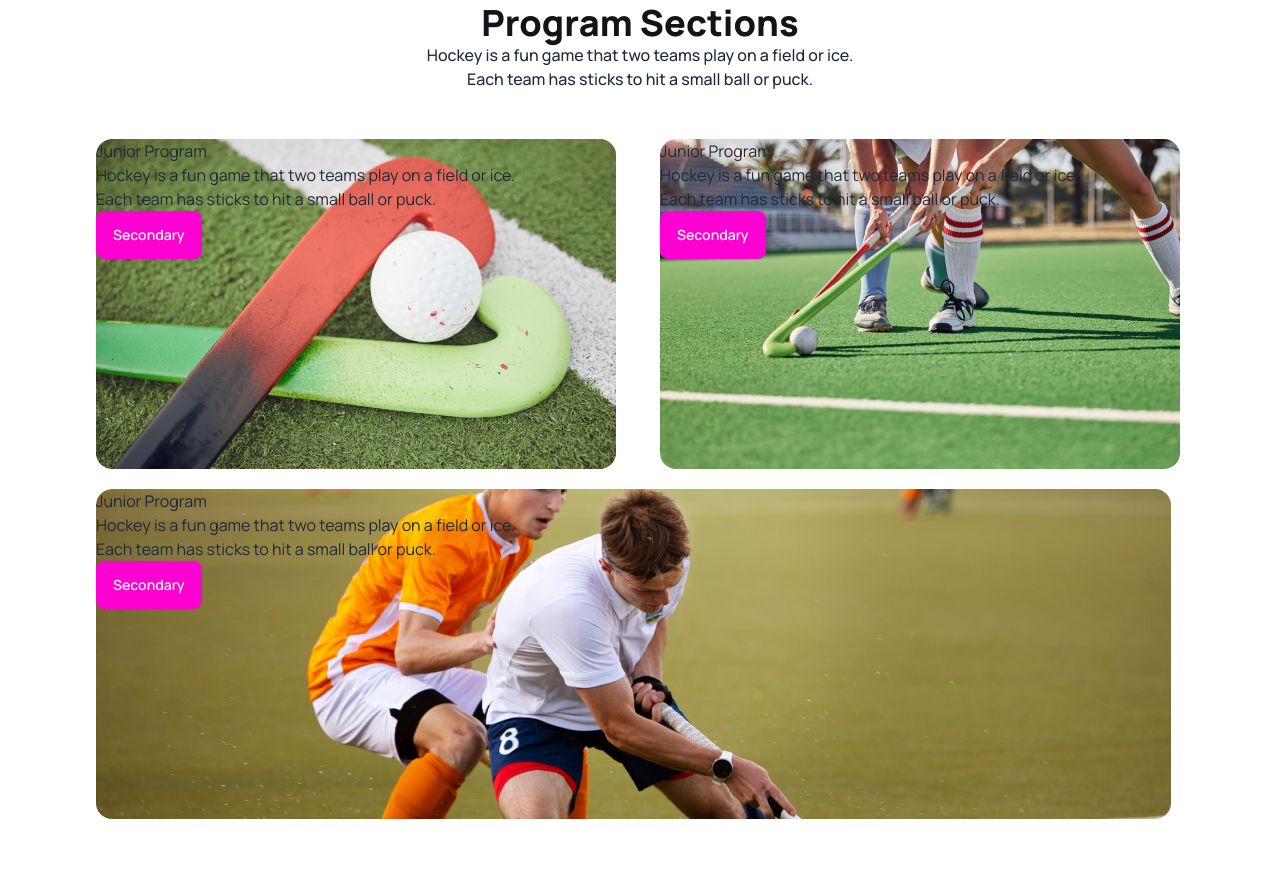
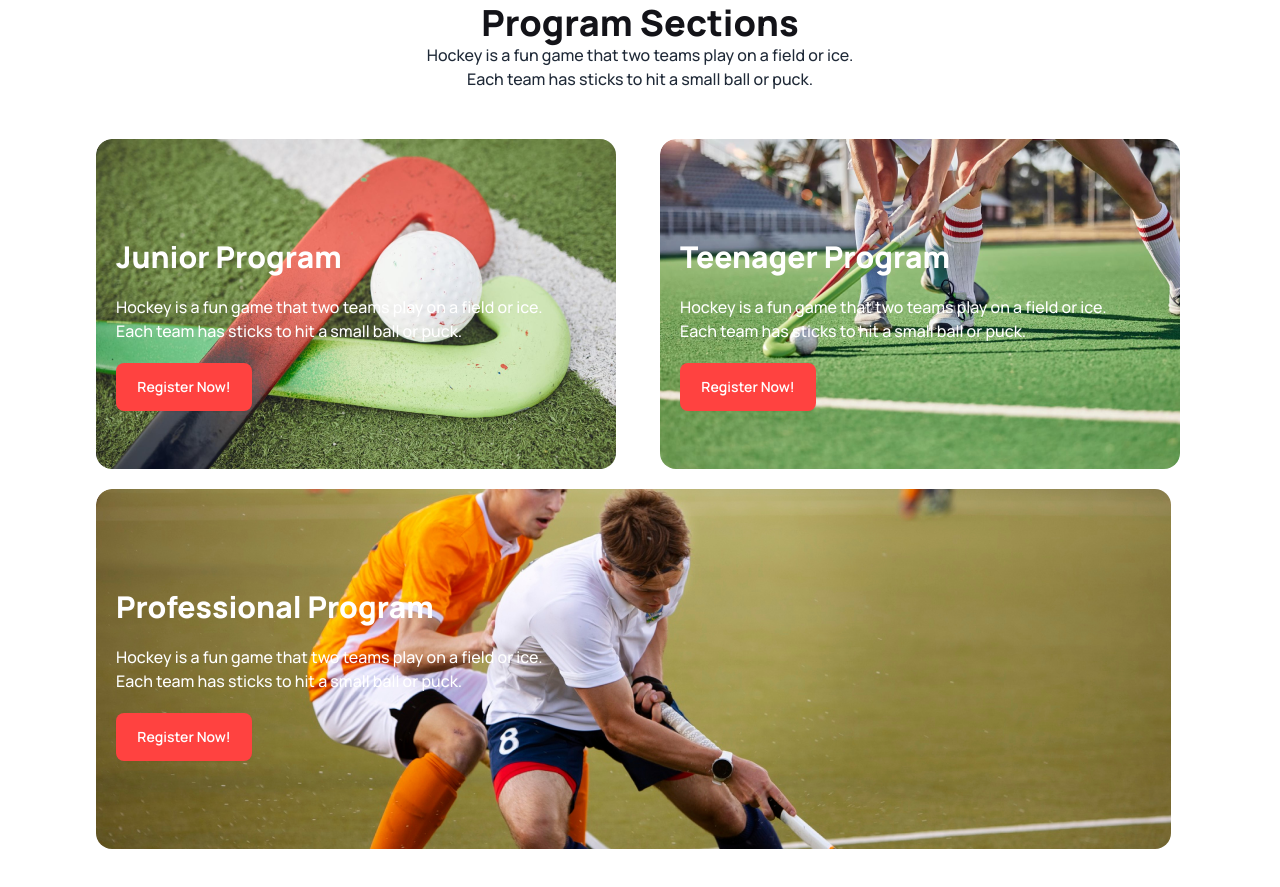
Before and after one commit to Mhasan4D/assignment-3, a plain HTML site: page index.html in a window 1280 px wide. Shown: the part 1153-2040 px from the top of the page. Drawn offline with nearby package versions, Linux system fonts and the light colour scheme.

Commit message:
update  program section design

```diff
--- a/index.html
+++ b/index.html
@@ -102,22 +102,28 @@
           </div>
 
            <div class="mt-12 grid grid-cols-1 md:grid-cols-2 gap-10 lg:grid-cols-2">
+
              <div class="bg-[url(./Images/2.png)]  w-[520px] h-[330px] rounded-2xl">
-              <h2>Junior Program</h2>
-              <p>Hockey is a fun game that two teams play on a field or ice. <br> Each team has sticks to hit a small ball or puck.</p>
-              <button class="btn btn-secondary">Secondary</button>
+             <div class=" translate-y-20 p-5 space-y-5"> <h2 class=" text-3xl font-extrabold text-[#FFFFFF]">Junior Program</h2>
+              <p class="text-[16px] font-medium text-[#FFFFFF]">Hockey is a fun game that two teams play on a field or ice. <br> Each team has sticks to hit a small ball or puck.</p>
+              <button class="btn bg-[#FF4240] text-white border-none w-[136px] h-[27px]">Register Now!</button>
              </div>
+            </div>
 
              <div class="bg-[url(./Images/3.png)] w-[520px] h-[330px] rounded-2xl">
-              <h2>Junior Program</h2>
-              <p>Hockey is a fun game that two teams play on a field or ice. <br> Each team has sticks to hit a small ball or puck.</p>
-              <button class="btn btn-secondary">Secondary</button>
+             <div class="translate-y-20 p-5 space-y-5">
+              <h2 class="text-3xl font-extrabold text-[#FFFFFF]">Teenager Program</h2>
+              <p class="text-[16px] font-medium text-[#FFFFFF]">Hockey is a fun game that two teams play on a field or ice. <br> Each team has sticks to hit a small ball or puck.</p>
+              <button class="btn bg-[#FF4240] text-white border-none w-[136px] h-[27px]">Register Now!</button>
+             </div>
             </div>
           </div>
-            <div class="bg-[url(./Images/4.png)] w-[1075px] h-[330px] rounded-2xl my-5">
-              <h2>Junior Program</h2>
-              <p>Hockey is a fun game that two teams play on a field or ice. <br> Each team has sticks to hit a small ball or puck.</p>
-              <button class="btn btn-secondary">Secondary</button>
+            <div class="bg-[url(./Images/4.png)] w-[1075px] h-[360px] rounded-2xl my-5">
+             <div class="translate-y-20 p-5 space-y-5">
+              <h2 class="text-3xl font-extrabold text-[#FFFFFF]">Professional Program</h2>
+              <p class="text-[16px] font-medium text-[#FFFFFF]">Hockey is a fun game that two teams play on a field or ice. <br> Each team has sticks to hit a small ball or puck.</p>
+              <button class="btn bg-[#FF4240] text-white border-none w-[136px] h-[27px]">Register Now!</button>
+             </div>
             </div>
 
         </section>
```
